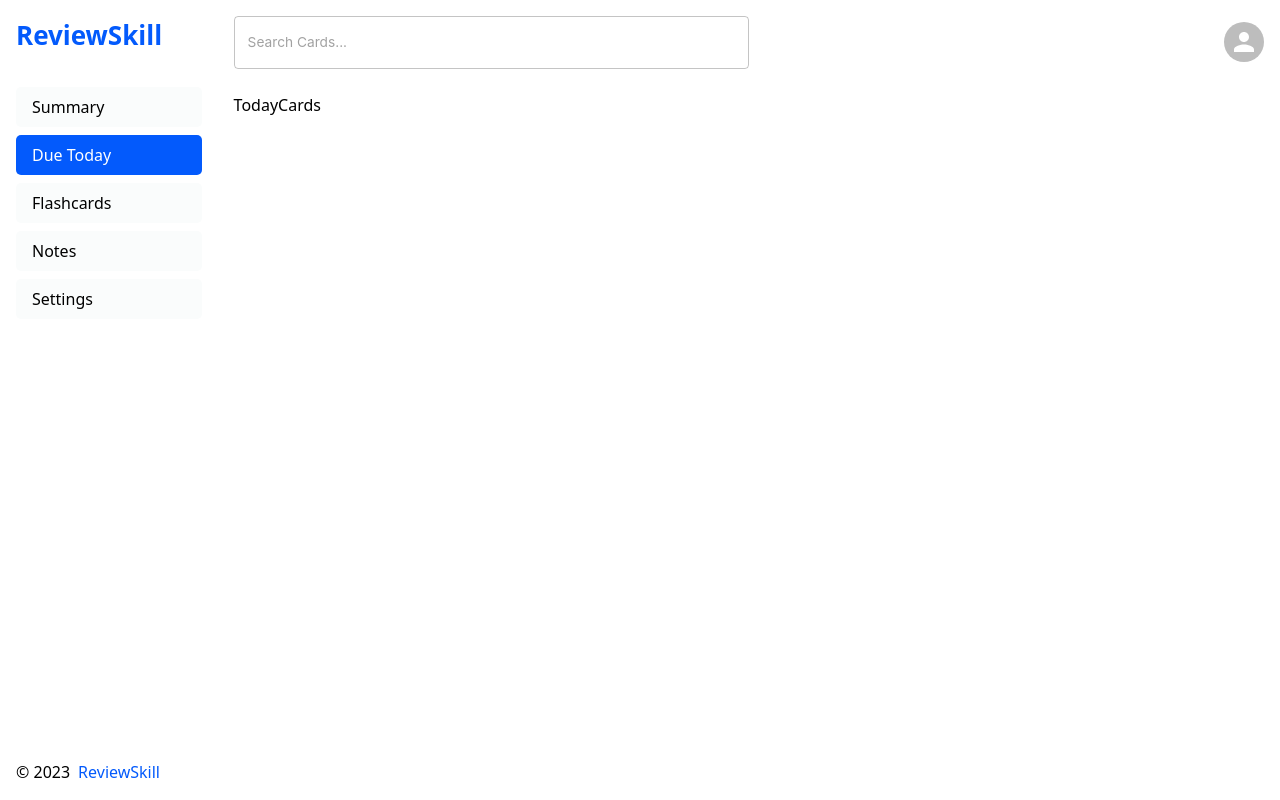
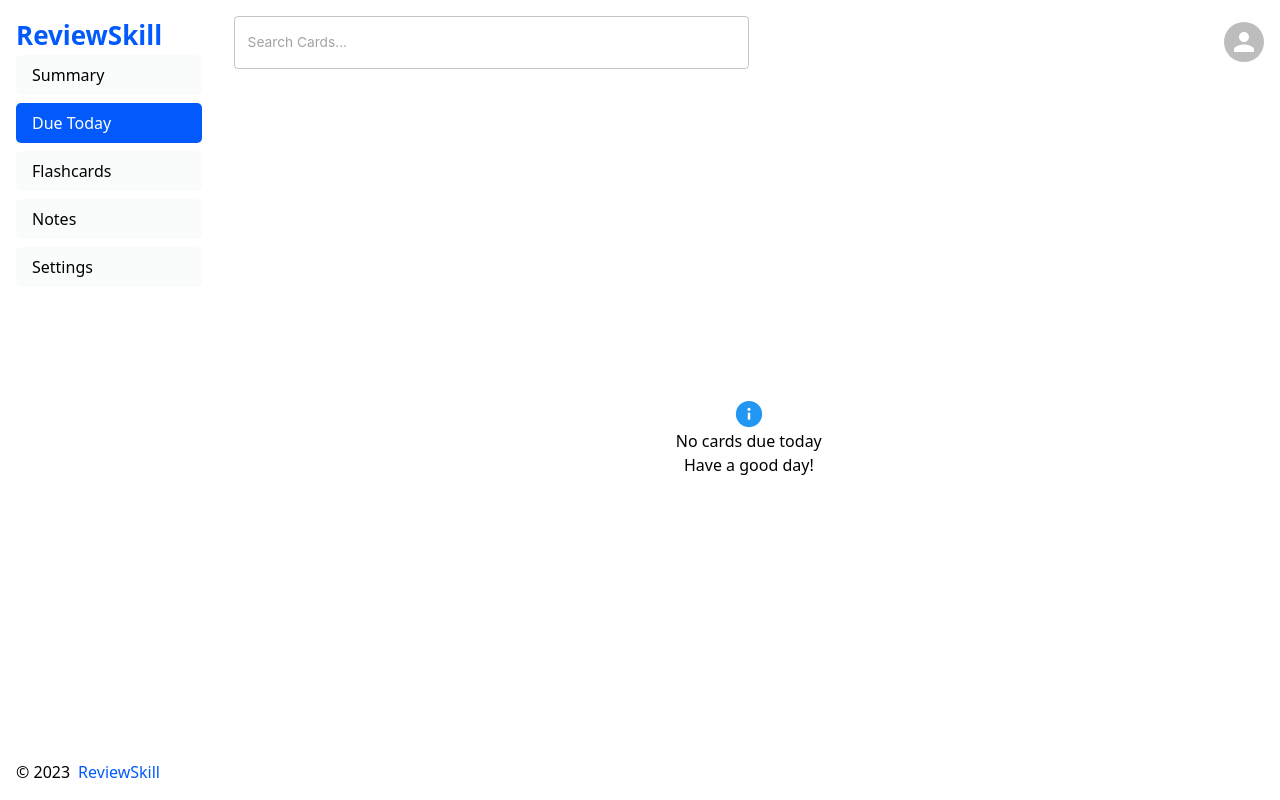
Before and after one commit to apella1/review-skill-frontend, a React (Vite) app: page /dashboard/today in a window 1280 px wide. Built offline with nearby package versions, Linux system fonts and the light colour scheme.

Commit message:
handle today cards: no cards

```diff
--- a/src/layouts/DashboardLayout.tsx
+++ b/src/layouts/DashboardLayout.tsx
@@ -26,9 +26,12 @@ export default function DashboardLayout({
     <section className="flex">
       <section className="fixed w-[17%] flex flex-col justify-between space-y-6 px-4 py-4 h-screen">
         <div>
-          <h1 className="text-[#035afc] font-semibold text-[26px] pb-8">
+          <Link
+            to={"/"}
+            className="text-[#035afc] font-semibold text-[26px] pb-8"
+          >
             ReviewSkill
-          </h1>
+          </Link>
           <div className="flex flex-col space-y-2">
             {sidebarLinks.map((sidebarLink, index) => (
               <Link
--- a/src/pages/dashboard/TodayCards.tsx
+++ b/src/pages/dashboard/TodayCards.tsx
@@ -1,10 +1,29 @@
+import { Stack } from "@mui/material";
 import { DashboardLayout, ProtectedLayout } from "../../layouts";
+import { FcInfo } from "react-icons/fc";
 
 export default function TodayCards() {
+  const cards = [];
   return (
     <ProtectedLayout>
       <DashboardLayout>
-        <section>TodayCards</section>
+        <section
+          className={`${
+            cards.length === 0 && "flex items-center justify-center"
+          } h-full`}
+        >
+          {cards.length === 0 ? (
+            <Stack justifyContent={"center"} alignItems={"center"}>
+              <FcInfo className="text-3xl"/>
+              <p>No cards due today</p>
+              <p>Have a good day!</p>
+            </Stack>
+          ) : (
+            <Stack>
+              <p>Cards go here!</p>
+            </Stack>
+          )}
+        </section>
       </DashboardLayout>
     </ProtectedLayout>
   );
```
